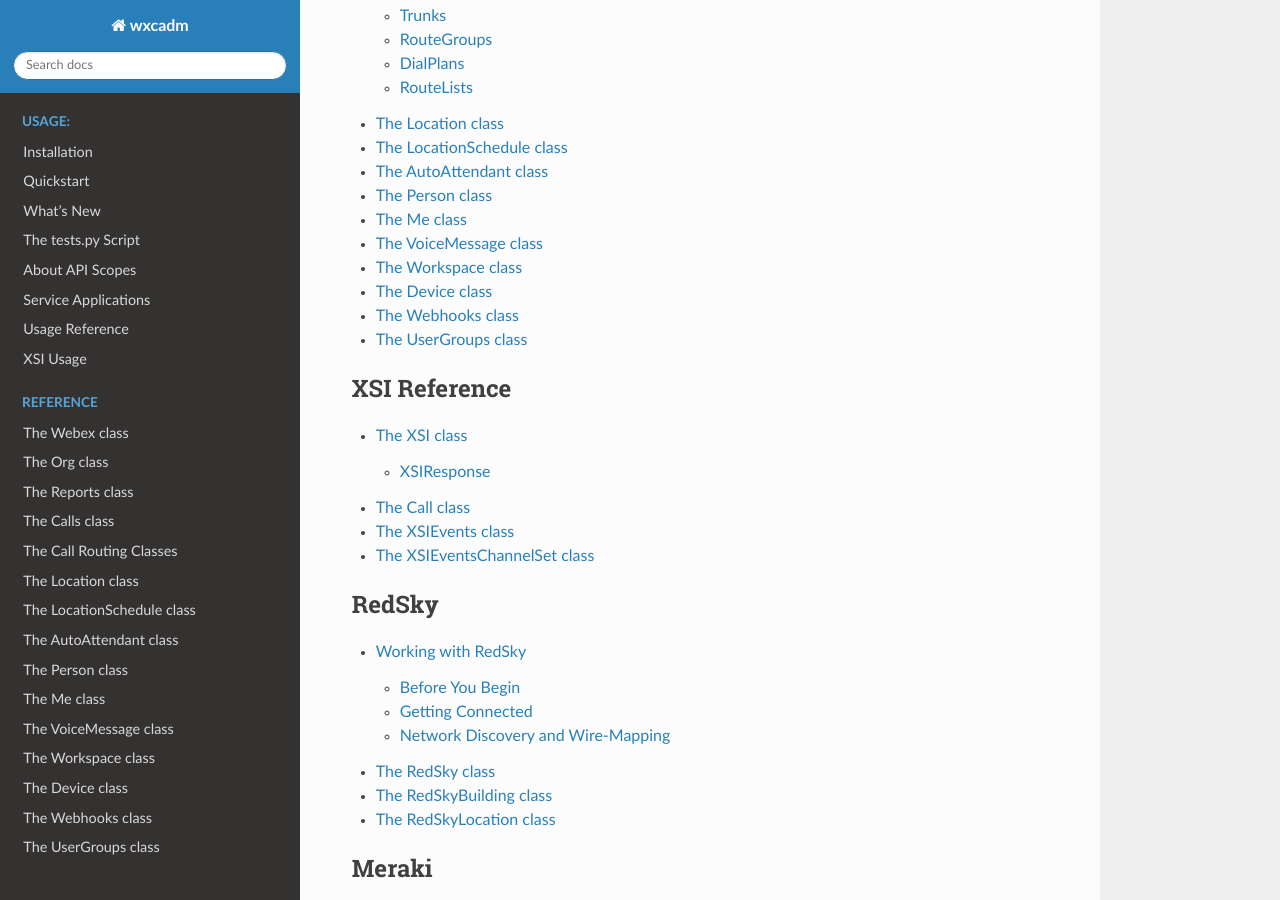
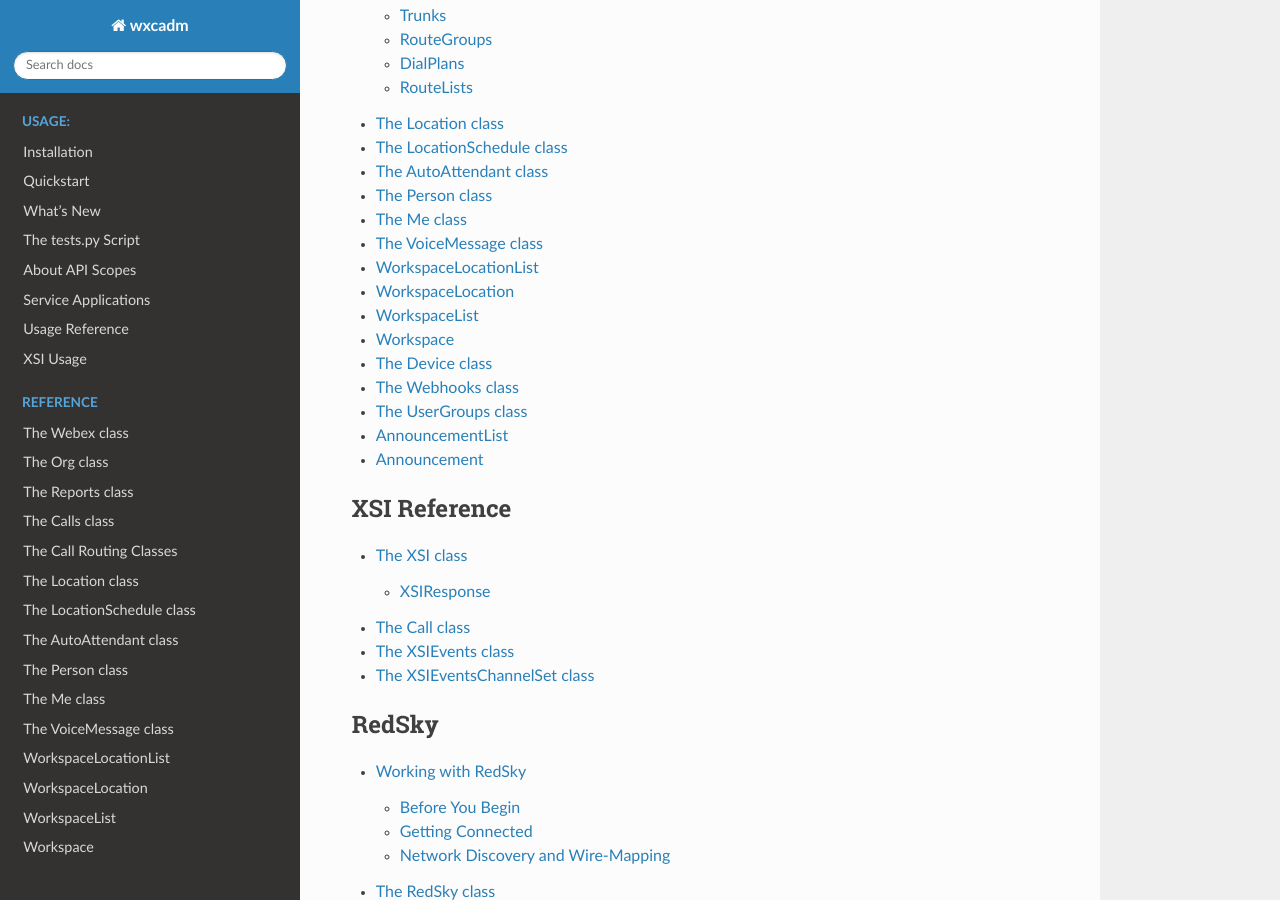
Before and after one commit to kctrey/wxcadm, a Sphinx documentation site: the page built from docs/source/index.rst, in a window 1280 px wide and 900 px high, scrolled down 8281 px. Built offline with Sphinx 7.4.7 and the Read the Docs theme 2.0.0, drawn with Linux system fonts in a browser that asks for light colours.

Commit message:
Doc updates and some code cleanup

```diff
--- a/docs/source/index.rst
+++ b/docs/source/index.rst
@@ -111,6 +111,7 @@ the two. Stay tuned...
    reference/Device
    reference/Webhooks
    reference/UserGroups
+   reference/Announcements
 
 .. toctree::
    :maxdepth: 2
--- a/docs/source/reference/Workspace.rst
+++ b/docs/source/reference/Workspace.rst
@@ -1,5 +1,29 @@
-The Workspace class
-===================
+WorkspaceLocationList
+=====================
+
+.. autoclass:: wxcadm.workspace.WorkspaceLocationList
+    :members:
+    :undoc-members:
+
+
+WorkspaceLocation
+=================
+
+.. autoclass:: wxcadm.workspace.WorkspaceLocation
+    :members:
+    :undoc-members:
+
+
+WorkspaceList
+=============
+
+.. autoclass:: wxcadm.workspace.WorkspaceList
+    :members:
+    :undoc-members:
+
+
+Workspace
+=========
 
 .. autoclass:: wxcadm.workspace.Workspace
     :members:
--- a/docs/source/reference/wxcadm.rst
+++ b/docs/source/reference/wxcadm.rst
@@ -63,3 +63,8 @@ is provided as a view under the hood of the module for those interested in enhan
    :members:
    :undoc-members:
    :noindex:
+
+.. automodule:: wxcadm.announcements
+   :members:
+   :undoc-members:
+   :noindex:
--- a/docs/source/whatsnew.rst
+++ b/docs/source/whatsnew.rst
@@ -4,7 +4,8 @@ What's New
 ==========
 v3.5.0
 ------
-- The Org class now has a :py:meth:`workspace_locations` attribute, which is a :py:class:`WorkspaceLocationList`
+- This version stars the refactor change to a new "List Class" for all lists, starting with WorkspaceLocationList and WorkspaceList. All create/delete methods will be moved to the list class to make it easier to manage elements in a list. Changelog entries going forward will refer to these as List Classes.
+- The Org class now has a :py:attr:`workspace_locations` attribute, which is a :py:class:`WorkspaceLocationList`
 - :py:meth:`Org.get_workspace_by_id()` has been moved to :py:meth:`Org.workspaces.get_by_id()`
 - New :py:class:`WorkspaceList` to provide list functions for :py:meth:`Org.workspaces` and :py:meth:`Location.workspaces`, which both use the new class
 - BUG FIX: :py:meth:`Call.recording()` was broken and has been fixed.
```
Also changed, not shown: docs/source/reference/Announcements.rst (added, +14 -0 lines), 1 other file.
